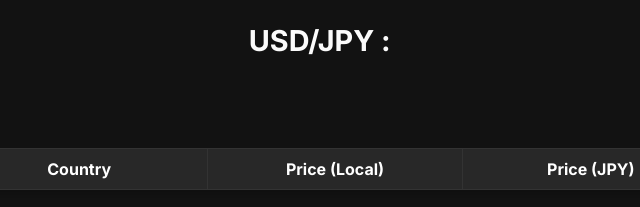
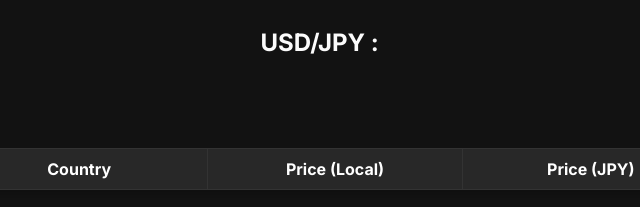
Before and after one commit to ORAnAGE-Studio/usdt-price-app, a website: page index.html in a window 1280 px wide. Shown: the top 207 px of the page, 315-955 px from the left. Drawn offline with Linux system fonts and the light colour scheme; no server answers.

Commit message:
Modified CSS

```diff
--- a/index.html
+++ b/index.html
@@ -19,7 +19,7 @@
       color: #fbfbfb;
     }
     .usd-jpy-label {
-        font-size: 1.8rem; /* ラベルのフォントサイズを調整 */
+        font-size: 1.5rem; /* ラベルのフォントサイズを調整 */
         font-weight: bold;
         color: #fbfbfb; /* ラベル部分の色を白に設定 */
         margin-top: 10px;
```
